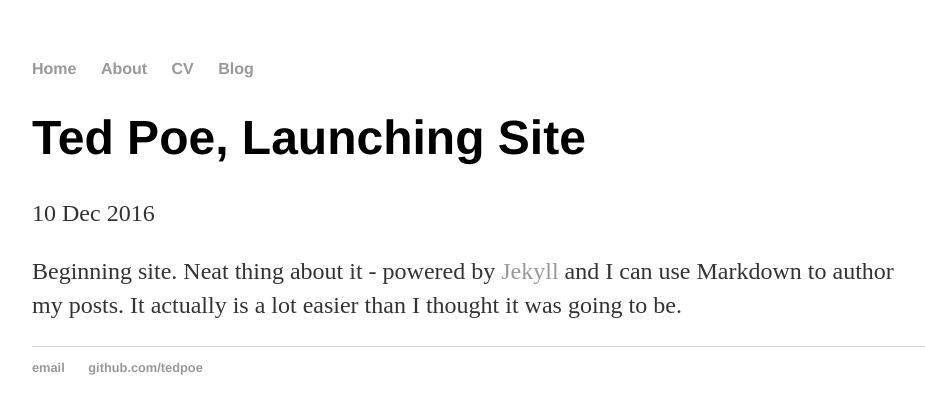
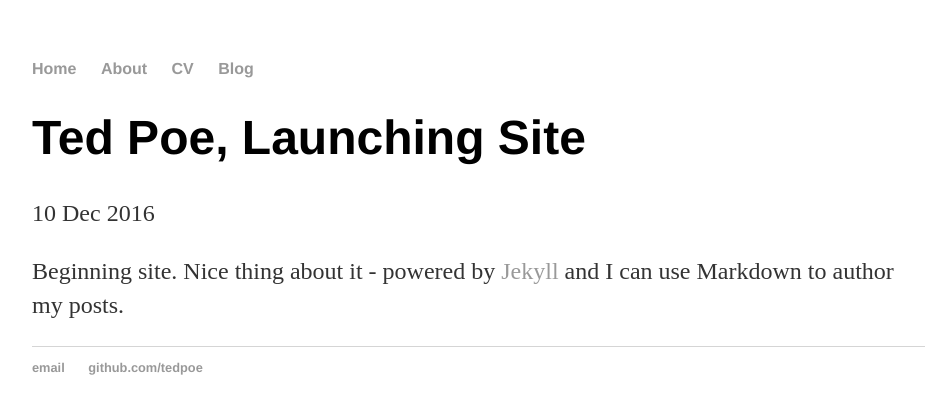
Before and after one commit to tedpoe/tedpoe.github.io, a Jekyll site: the page built from _posts/2016-12-10-ted-poe-site-launched.md, in a window 1280 px wide. Shown: the top 414 px of the page, without its empty margins (160-1085 px from the left). Built offline with Jekyll 4.4.1, drawn with Linux system fonts in a browser that asks for light colours.

Commit message:
Update 2016-12-10-ted-poe-site-launched.md

```diff
--- a/_posts/2016-12-10-ted-poe-site-launched.md
+++ b/_posts/2016-12-10-ted-poe-site-launched.md
@@ -3,5 +3,5 @@ layout: post
 title: "Ted Poe, Launching Site"
 date: 2016-12-10
 ---
-Beginning site. Neat thing about it - powered by [Jekyll](http://jekyllrb.com)
-and I can use Markdown to author my posts. It actually is a lot easier than I thought it was going to be.
+Beginning site. Nice thing about it - powered by [Jekyll](http://jekyllrb.com)
+and I can use Markdown to author my posts.
```
